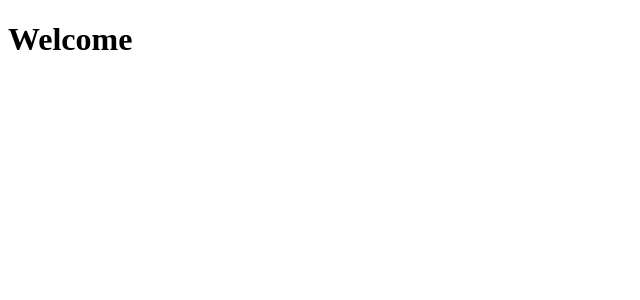
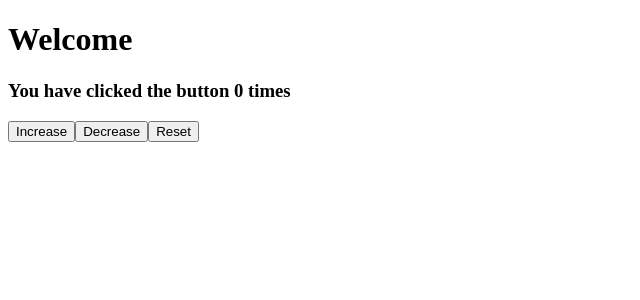
Before and after one commit to alptuncs/alptuncs-website, a Nuxt app: page / in a window 1280 px wide. Shown: the top 300 px of the page, without its empty margins (0-640 px from the left). Built offline with nearby package versions, Linux system fonts and the light colour scheme.

Commit message:
testing script and html

```diff
--- a/app.vue
+++ b/app.vue
@@ -1,5 +1,26 @@
+<script setup lang="ts">
+
+    const counterState = reactive({
+        counter: 0,
+    });
+</script>
+
 <template>
-  <div>
-      <h1>Welcome</h1>
-  </div>
+    <div>
+        <h1>Welcome</h1>
+        <div>
+            <h3>You have clicked the button  {{counterState.counter}}  times</h3>
+        </div>
+        <div>
+            <button @click="counterState.counter += 1">
+                Increase
+            </button>
+            <button @click="counterState.counter -= 1">
+                Decrease
+            </button>
+            <button @click="counterState.counter = 0">
+                Reset
+            </button>
+        </div>
+    </div>
 </template>
```
